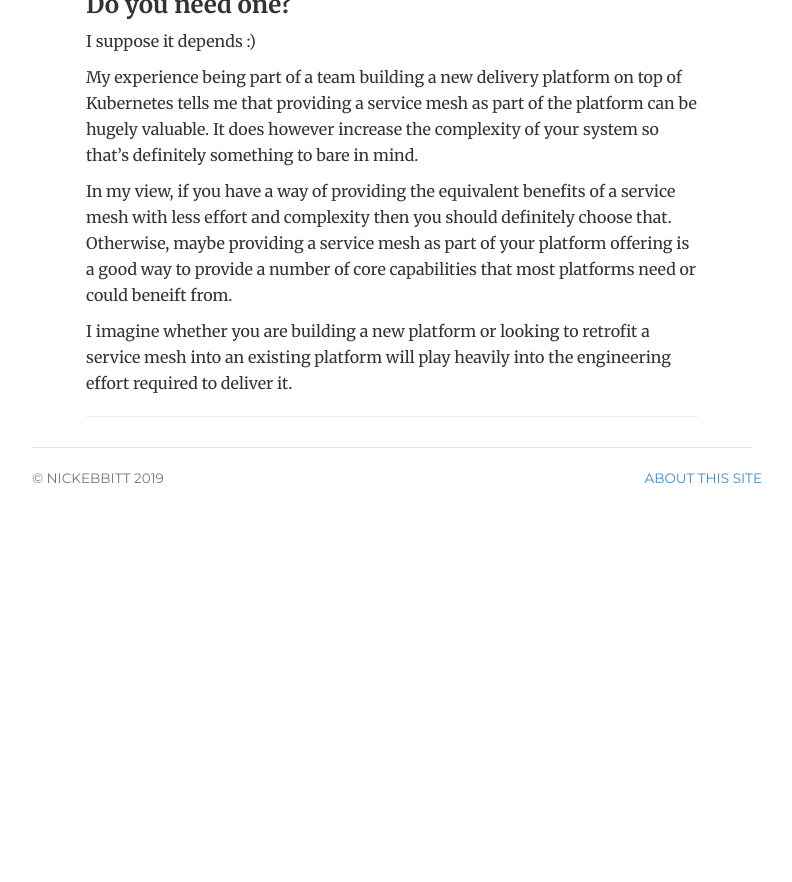
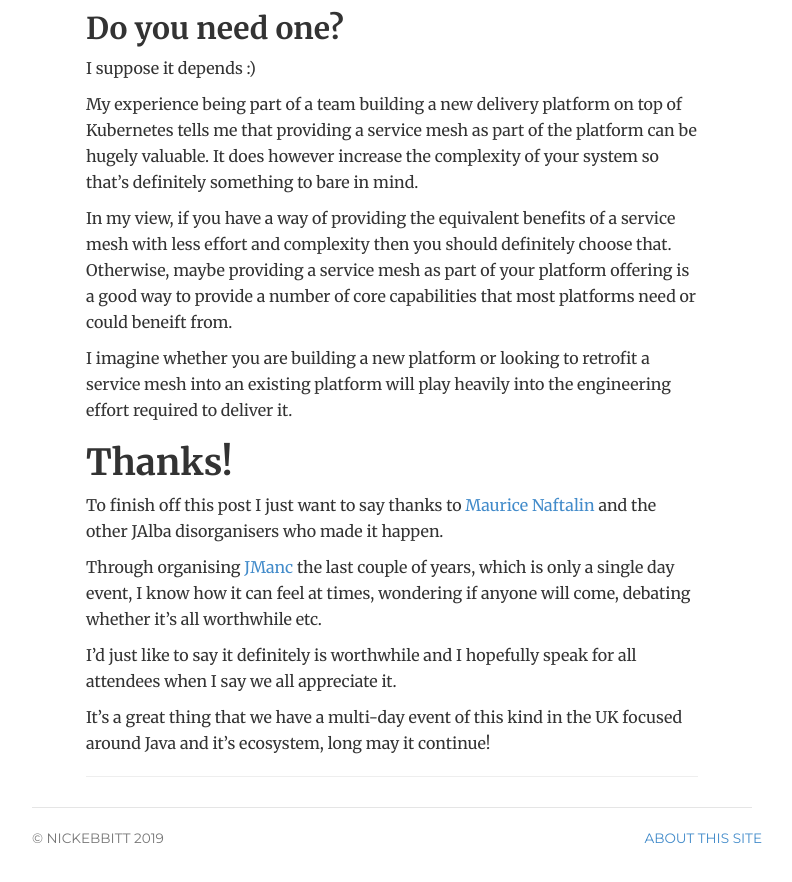
Before and after one commit to nickebbitt/nickebbitt.github.io, a Jekyll site: the page built from _posts/2019-06-07-jalba-2019.md, in a window 1280 px wide and 900 px high, scrolled down 6985 px. Shown: the top 882 px of the window, without its empty margins (248-1040 px from the left). Built offline with Jekyll 4.4.1, drawn with Linux system fonts in a browser that asks for light colours; comment, search, counter and statistics services are not loaded; before the commit the page ends 7525 px from its top, so only the background shows below that.

Commit message:
Add thanks

```diff
--- a/_posts/2019-06-07-jalba-2019.md
+++ b/_posts/2019-06-07-jalba-2019.md
@@ -36,13 +36,13 @@ I attended many sessions on topics such as the social impact of technology, craf
 
 At work I've been spending a lot of time exploring the ideas behind a service mesh and playing around with Envoy proxy. I was lucky enough to run a session on service mesh exploring the questions of "What is it?" and "Do you need one?".
 
-## Service Mesh
+# Service Mesh
 
 At an unconference such as this it is the responsibility of the person who proposed the topic to facilitate the session. I gave a short introduction describing what a service is and some of the problems it solves.
 
 ![service mesh intro](/assets/jalba2019/service-mesh-intro.jpg){:class="img-responsive"}
 
-### What is it?
+## What is it?
 
 We talked about the fact that a lot of engineering teams are building microservice based architectures. Naturally this style of architecture increases the number of network endpoints in a system significantly, all potentionally implemented using different technologies. There are a number of capabilities required by the services running behind each of the endpoints in a system such as this that are common. This is one reason why a service mesh can be useful.
 
@@ -54,7 +54,7 @@ Not only do you get capabilities such as those previously mentioned, once all yo
 
 > Maybe the service mesh helps microservices actually become micro?
 
-### Some discussion...
+## Some discussion...
 
 As with all sessions at an unconference such as this, the value is in the conversation.
 
@@ -74,7 +74,7 @@ At Auto Trader one of the main capabilities Istio helped to provide was mutual T
 
 Granted, you can solve all these problems in various ways but I think real power of the service mesh is that you can provide these capabilities across all services in your system in a consistent way and transparently to your business applications. Of course, if you're on Kubernetes this becomes even easier.
 
-### Do you need one?
+## Do you need one?
 
 I suppose it depends :)
 
@@ -83,3 +83,13 @@ My experience being part of a team building a new delivery platform on top of Ku
 In my view, if you have a way of providing the equivalent benefits of a service mesh with less effort and complexity then you should definitely choose that. Otherwise, maybe providing a service mesh as part of your platform offering is a good way to provide a number of core capabilities that most platforms need or could beneift from.
 
 I imagine whether you are building a new platform or looking to retrofit a service mesh into an existing platform will play heavily into the engineering effort required to deliver it.
+
+# Thanks!
+
+To finish off this post I just want to say thanks to [Maurice Naftalin](https://twitter.com/mauricenaftalin) and the other JAlba disorganisers who made it happen.
+
+Through organising [JManc](https://mcrjava.github.io/jmanc/) the last couple of years, which is only a single day event, I know how it can feel at times, wondering if anyone will come, debating whether it's all worthwhile etc.
+
+I'd just like to say it definitely is worthwhile and I hopefully speak for all attendees when I say we all appreciate it.
+
+It's a great thing that we have a multi-day event of this kind in the UK focused around Java and it's ecosystem, long may it continue!
```
